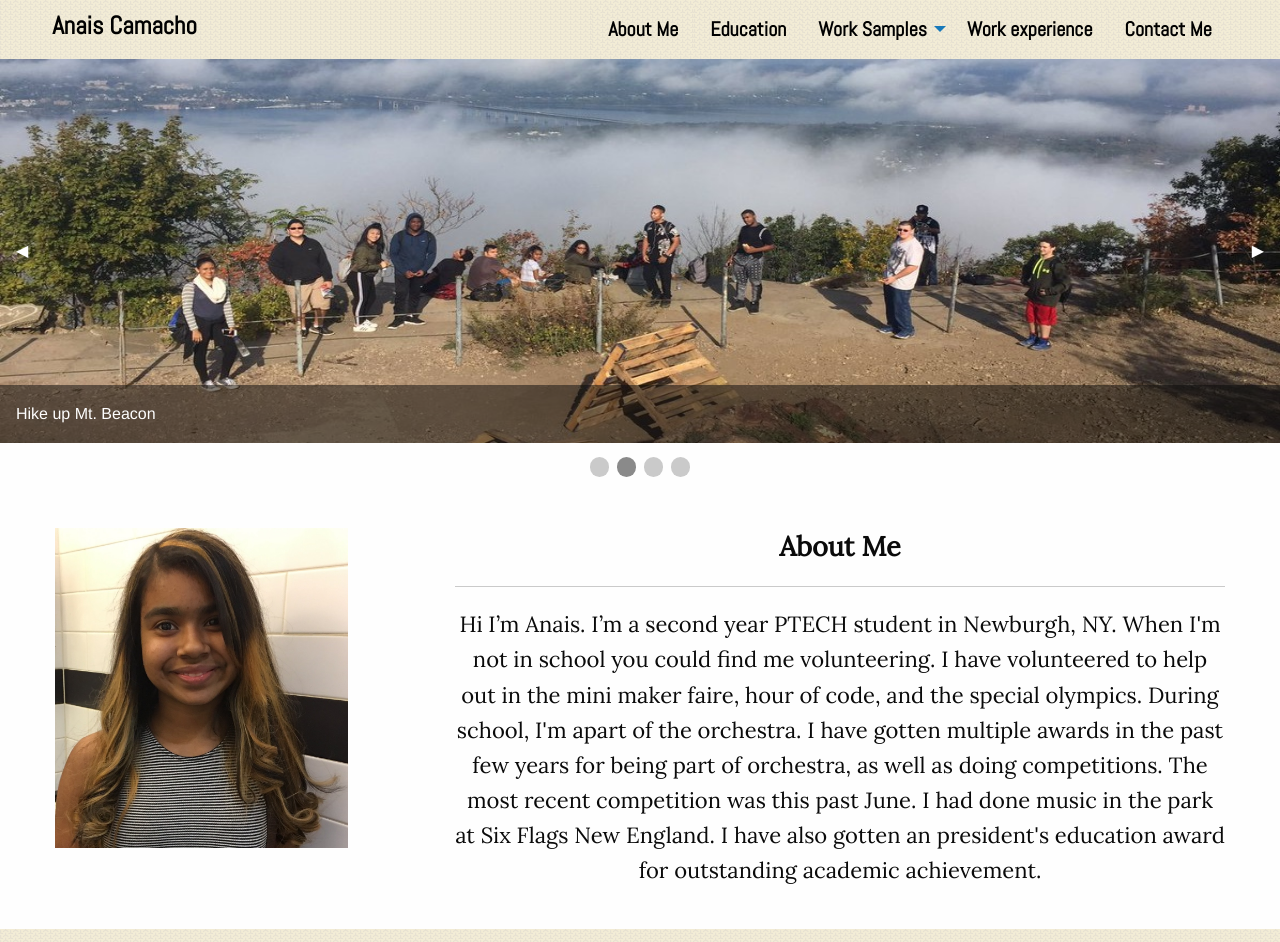
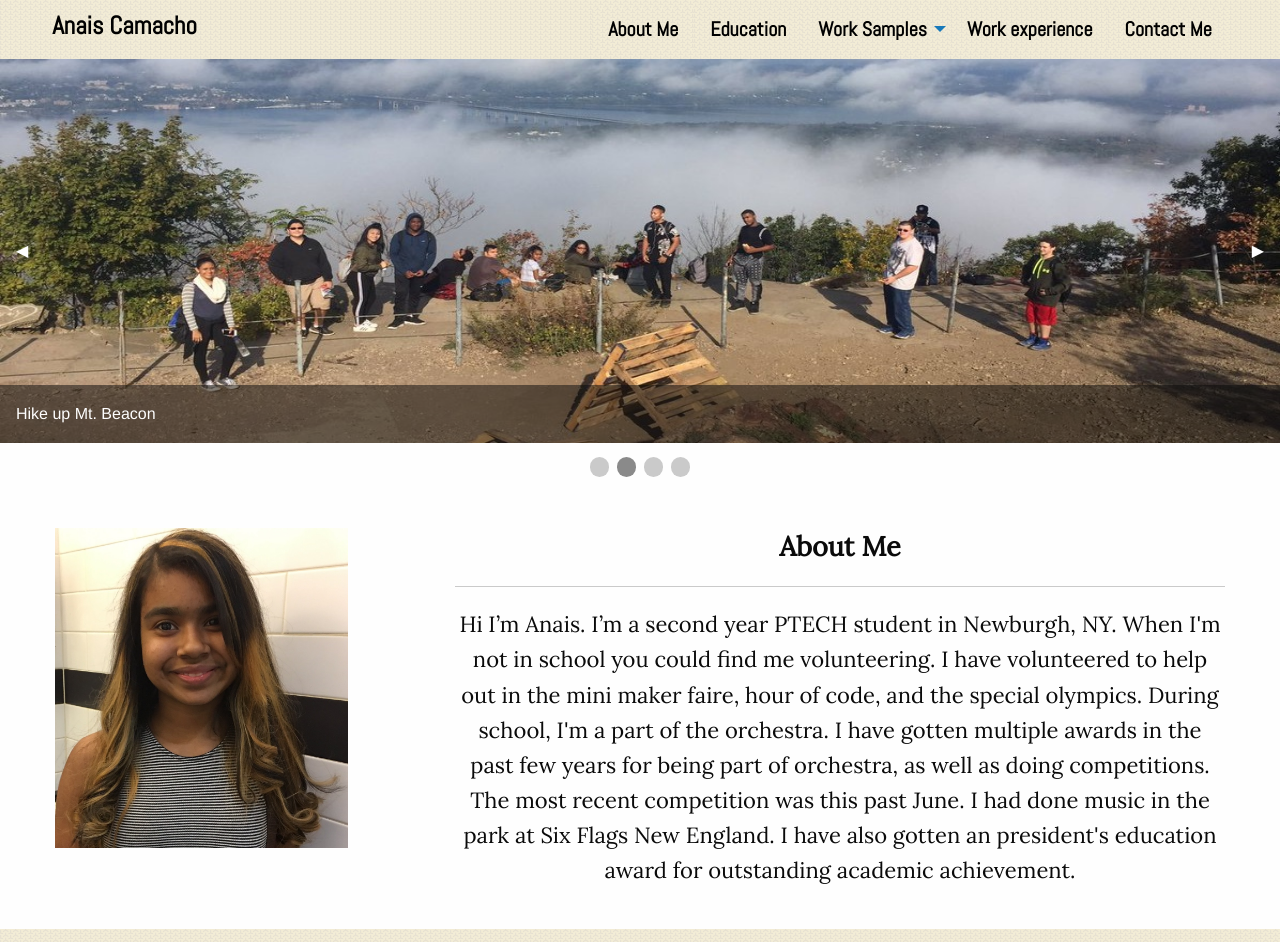
Before and after one commit to anaiscamacho/anaiscamacho.github.io, a plain HTML site: page index.html in a window 1280 px wide. Shown: the top 942 px of the page. Drawn offline with Linux system fonts and the light colour scheme.

Commit message:
grammar check

```diff
--- a/index.html
+++ b/index.html
@@ -88,7 +88,7 @@
         Hi I’m Anais. I’m a second year PTECH student in Newburgh, NY.
         When I'm not in school you could find me volunteering.
         I have volunteered to help out in the mini maker faire, hour of code, and the special olympics.
-        During school, I'm apart of the orchestra. I have gotten multiple awards in the past few years for being part of orchestra, as well as doing competitions. The most recent competition was this past June. I had done music in the park at Six Flags New England.
+        During school, I'm a part of the orchestra. I have gotten multiple awards in the past few years for being part of orchestra, as well as doing competitions. The most recent competition was this past June. I had done music in the park at Six Flags New England.
         I have also gotten an president's education award for outstanding academic achievement.
       </p>
     </div>
```
